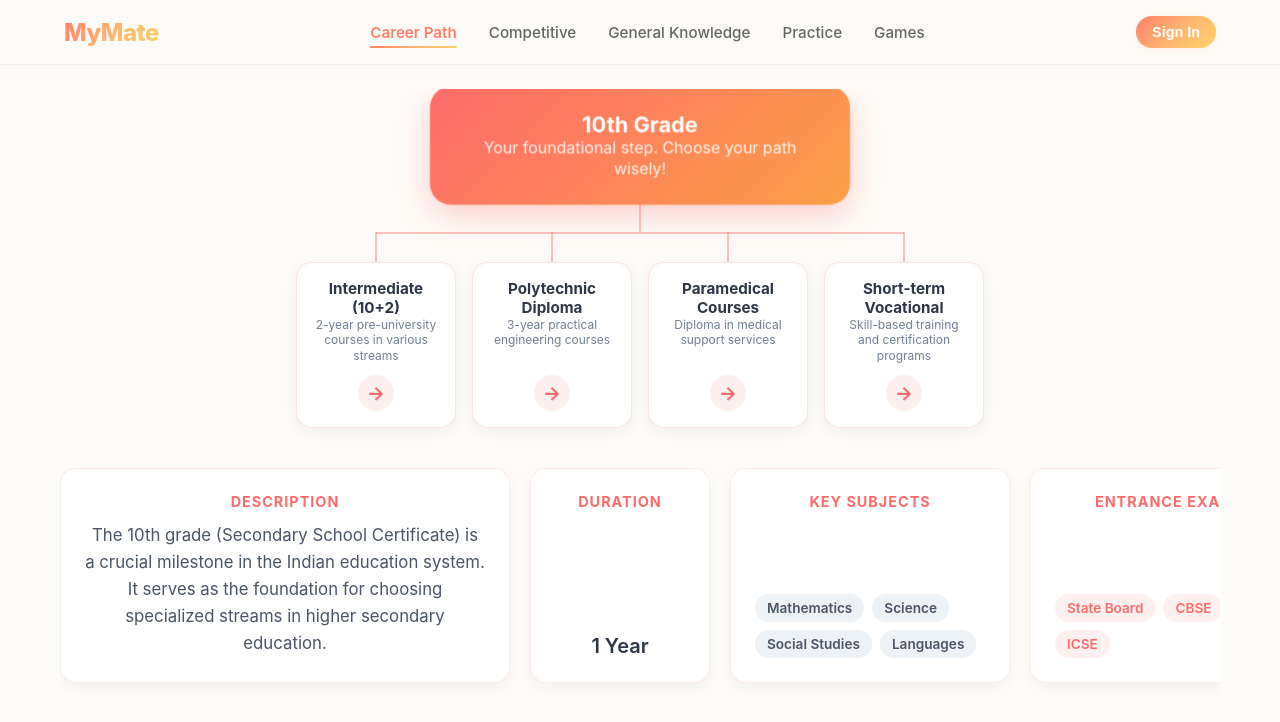
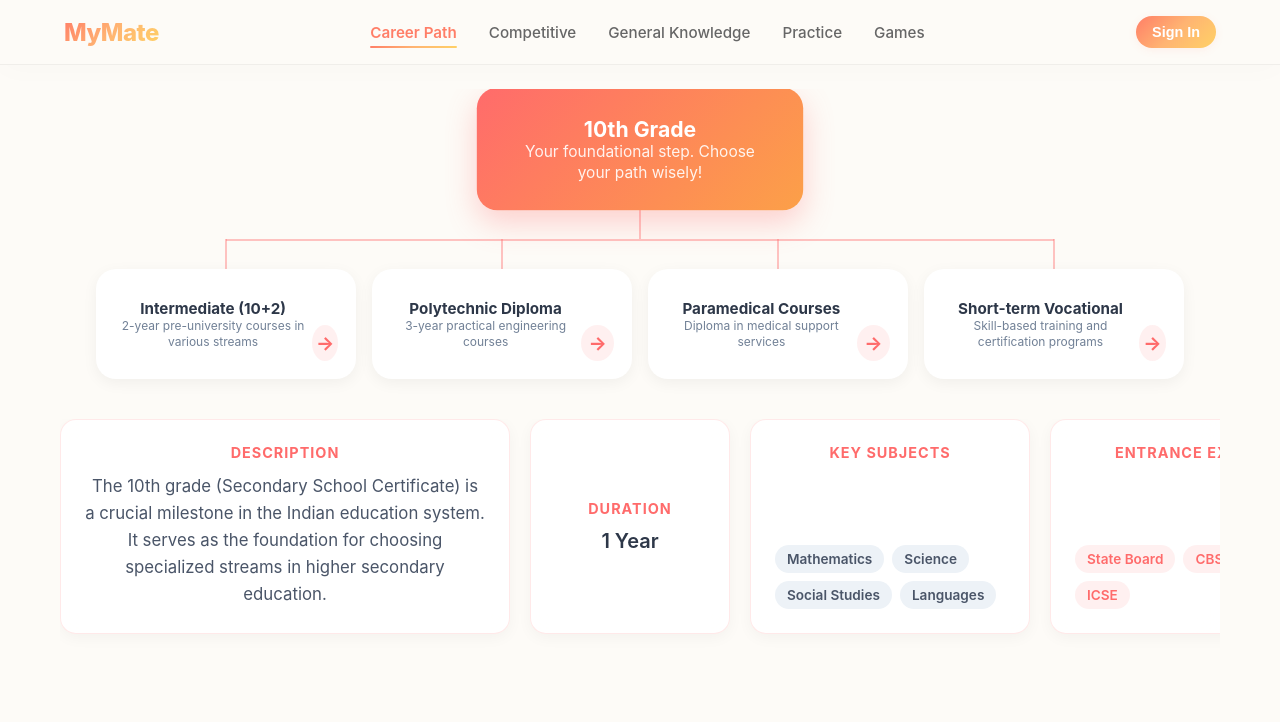
Before and after one commit to mymate01/mymate-app, a Next.js app: page /career-path in a window 1280 px wide. Shown: the top 722 px of the page. Built offline with nearby package versions, Linux system fonts and the light colour scheme.

Commit message:
style(MYM-11): stack short tiles in one column and reduce node height to save vertical space

```diff
--- a/src/components/CareerMap/CareerMap.module.css
+++ b/src/components/CareerMap/CareerMap.module.css
@@ -170,32 +170,32 @@
 }
 
 .node {
-  background: rgba(255, 255, 255, 0.95);
-  backdrop-filter: blur(12px);
-  border: 1px solid rgba(255, 107, 107, 0.2);
-  border-radius: 16px;
+  background: white;
+  border: 2px solid transparent;
+  border-radius: 20px;
   padding: 16px;
-  width: 160px; /* Reduced to fit in one line */
-  height: 100%; /* Stretch to fill wrapper */
+  width: 260px;
+  min-height: 110px;
   display: flex;
-  flex-direction: column;
   align-items: center;
+  justify-content: center;
   text-align: center;
-  gap: 12px;
-  box-shadow: 0 4px 15px rgba(0, 0, 0, 0.05);
-  transition: all 0.3s ease;
+  position: relative;
+  z-index: 2;
+  box-shadow: 0 4px 15px rgba(0,0,0,0.05);
+  transition: all 0.3s cubic-bezier(0.4, 0, 0.2, 1);
 }
 
 .activeNode {
   background: linear-gradient(135deg, #ff6b6b, #fca048);
+  border: none;
+  min-height: 120px;
+  width: 320px;
+  box-shadow: 0 12px 30px rgba(255,107,107,0.3);
+  transform: scale(1.02);
   color: white;
   padding: 24px 32px;
   border-radius: 20px;
-  box-shadow: 0 10px 30px rgba(255,107,107,0.3);
-  border: none;
-  transform: scale(1.05);
-  width: auto;
-  max-width: 400px;
 }
 
 .nodeTitle {
--- a/src/components/CareerMap/CourseInfoPanel.module.css
+++ b/src/components/CareerMap/CourseInfoPanel.module.css
@@ -56,10 +56,24 @@
   width: 450px;
 }
 
-.smallTile {
-  width: 180px;
+.stackedTile {
+  width: 200px;
+  justify-content: center;
+  padding: 16px 20px;
+}
+
+.stackItem {
+  display: flex;
+  flex-direction: column;
   align-items: center;
   text-align: center;
+}
+
+.divider {
+  width: 80%;
+  height: 1px;
+  background: rgba(255, 107, 107, 0.2);
+  margin: 16px auto;
 }
 
 .tile:hover {
--- a/src/components/CareerMap/CourseInfoPanel.tsx
+++ b/src/components/CareerMap/CourseInfoPanel.tsx
@@ -20,17 +20,23 @@ export default function CourseInfoPanel({ details, title }: CourseInfoPanelProps
           </div>
         )}
 
+        {(details.duration || details.fees) && (
+          <div className={`${styles.tile} ${styles.stackedTile}`}>
             {details.duration && (
-          <div className={`${styles.tile} ${styles.smallTile}`}>
+              <div className={styles.stackItem}>
                 <h4>Duration</h4>
                 <div className={styles.valueLarge}>{details.duration}</div>
               </div>
             )}
 
+            {details.duration && details.fees && <div className={styles.divider} />}
+
             {details.fees && (
-          <div className={`${styles.tile} ${styles.smallTile}`}>
+              <div className={styles.stackItem}>
                 <h4>Approx. Fees</h4>
                 <div className={styles.valueLarge}>{details.fees}</div>
+              </div>
+            )}
           </div>
         )}
 
```
Lines whose indentation alone changed are shown as unchanged.
